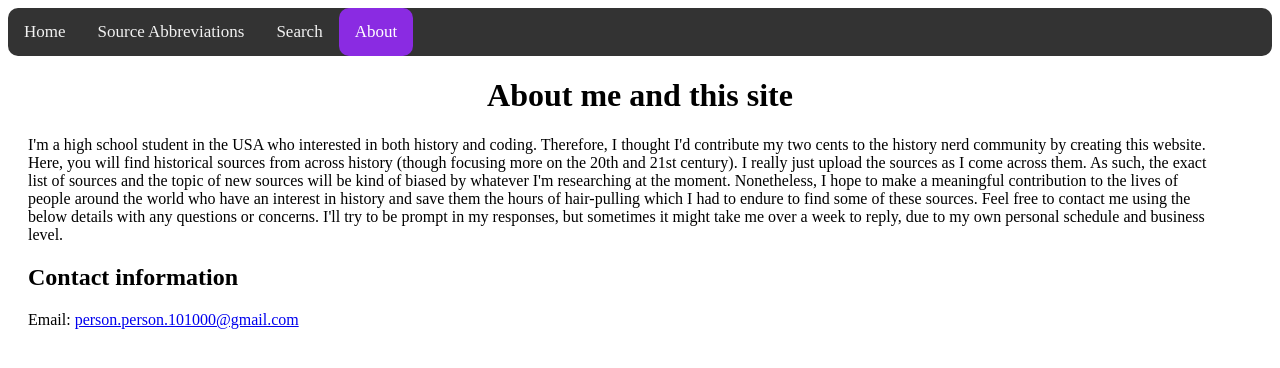
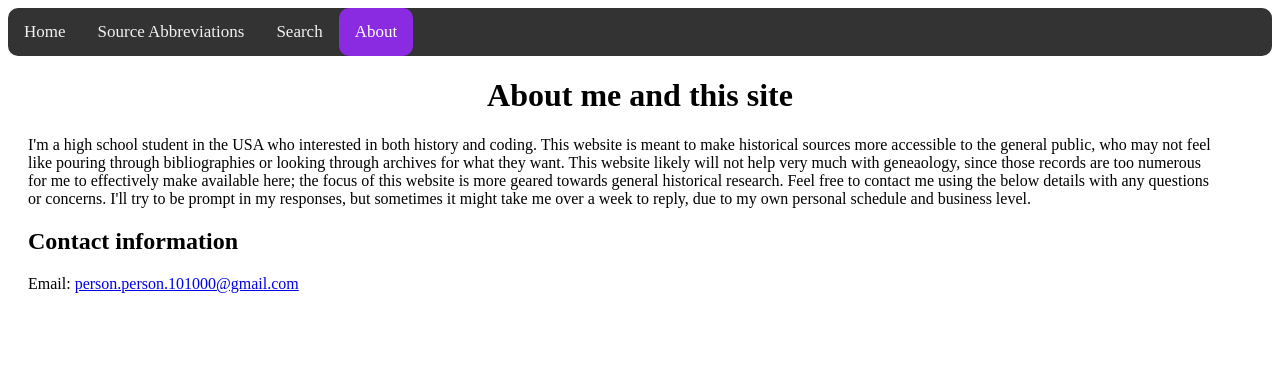
Before and after one commit to hi101000/Source-Closet, a Flask app: page /about in a window 1280 px wide. Shown: the top 368 px of the page. Run offline with Flask 3, Linux system fonts and the light colour scheme; some web fonts are replaced.

Commit message:
Added metadata for the SC secession ordinance and the FG Report. Also updated the about page

```diff
--- a/templates/about.html
+++ b/templates/about.html
@@ -30,12 +30,12 @@
       <a class="active" href="{{ url_for('about') }}">About</a>
     </div>
         <h1>About me and this site</h1>
-        <p>I'm  a high school student in the USA who interested in both history and coding. Therefore, I thought I'd contribute my two cents
-        to the history nerd community by creating this website. Here, you will find historical sources from across history (though focusing more on the 20th and 21st century).
-        I really just upload the sources as I come across them. As such, the exact list of sources and the topic of new sources will be kind of biased
-        by whatever I'm researching at the moment. Nonetheless, I hope to make a meaningful contribution to the lives of people around the world who have an interest in history
-        and save them the hours of hair-pulling which I had to endure to find some of these sources. Feel free to contact me using the below details with any questions or concerns.
-        I'll try to be prompt in my responses, but sometimes it might take me over a week to reply, due to my own personal schedule and business level.</p>
+        <p>I'm  a high school student in the USA who interested in both history and coding.
+            This website is meant to make historical sources more accessible to the general public, who may not feel like pouring through bibliographies or looking through archives for what they want.
+            This website likely will not help very much with geneaology, since those records are too numerous for me to effectively make available here; the focus of this website is more geared towards
+            general historical research.
+            Feel free to contact me using the below details with any questions or concerns.
+            I'll try to be prompt in my responses, but sometimes it might take me over a week to reply, due to my own personal schedule and business level.</p>
 
         <h2>Contact information</h2>
         <p>
```
Also changed, not shown: 2 other files.
